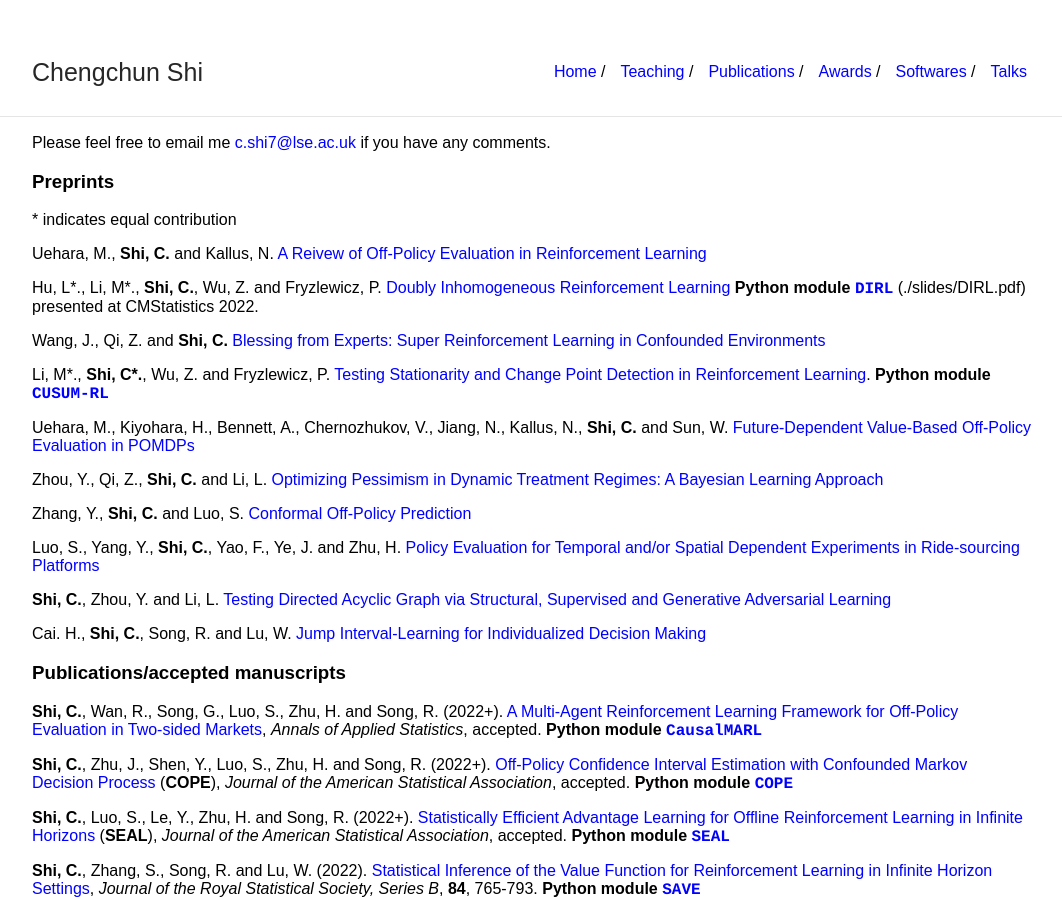
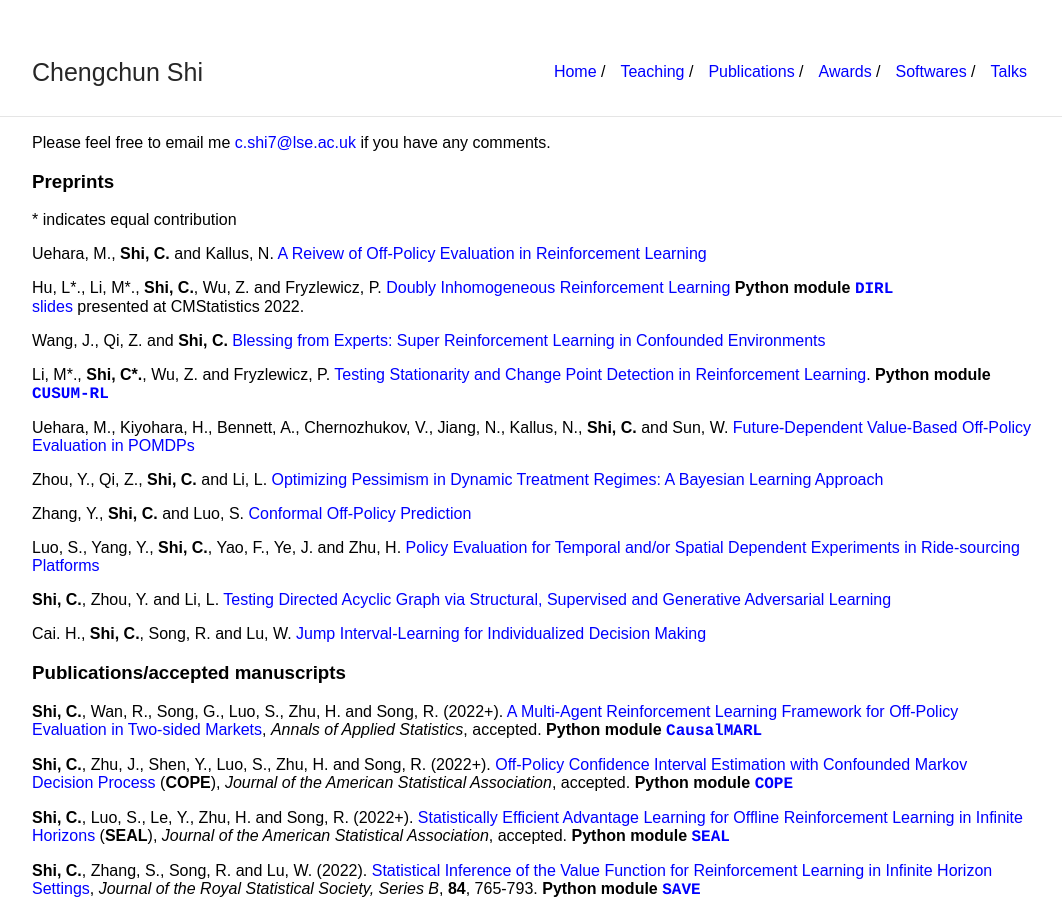
Before and after one commit to callmespring/callmespring.github.io, a Jekyll site: the page built from publication.md, in a window 1280 px wide and 900 px high. Shown: the whole window, without its empty margins (108-1170 px from the left). Built offline with Jekyll 4.4.1, drawn with Linux system fonts in a browser that asks for light colours.

Commit message:
Update publication.md

```diff
--- a/publication.md
+++ b/publication.md
@@ -13,8 +13,7 @@ Please feel free to email me <c.shi7@lse.ac.uk> if you have any comments.
 
 Uehara, M., **Shi, C.** and Kallus, N. [A Reivew of Off-Policy Evaluation in Reinforcement Learning](https://arxiv.org/pdf/2212.06355.pdf)
 
-Hu, L\*., Li, M\*., **Shi, C.**, Wu, Z. and Fryzlewicz, P. [Doubly Inhomogeneous Reinforcement Learning](https://arxiv.org/pdf/2211.03983.pdf) **Python module** [<span style="font-family:courier;">**DIRL**</span>](https://github.com/zaza0209/DIRL)
-(./slides/DIRL.pdf) <font size="3">presented at CMStatistics 2022</font>.
+Hu, L\*., Li, M\*., **Shi, C.**, Wu, Z. and Fryzlewicz, P. [Doubly Inhomogeneous Reinforcement Learning](https://arxiv.org/pdf/2211.03983.pdf) **Python module** [<span style="font-family:courier;">**DIRL**</span>](https://github.com/zaza0209/DIRL) <br/> [<font size="3">slides</font>](./slides/DIRL.pdf) <font size="3">presented at CMStatistics 2022</font>.
 
 Wang, J., Qi, Z. and **Shi, C.** [Blessing from Experts: Super Reinforcement Learning in Confounded Environments
 ](https://arxiv.org/pdf/2209.15448.pdf)
```
